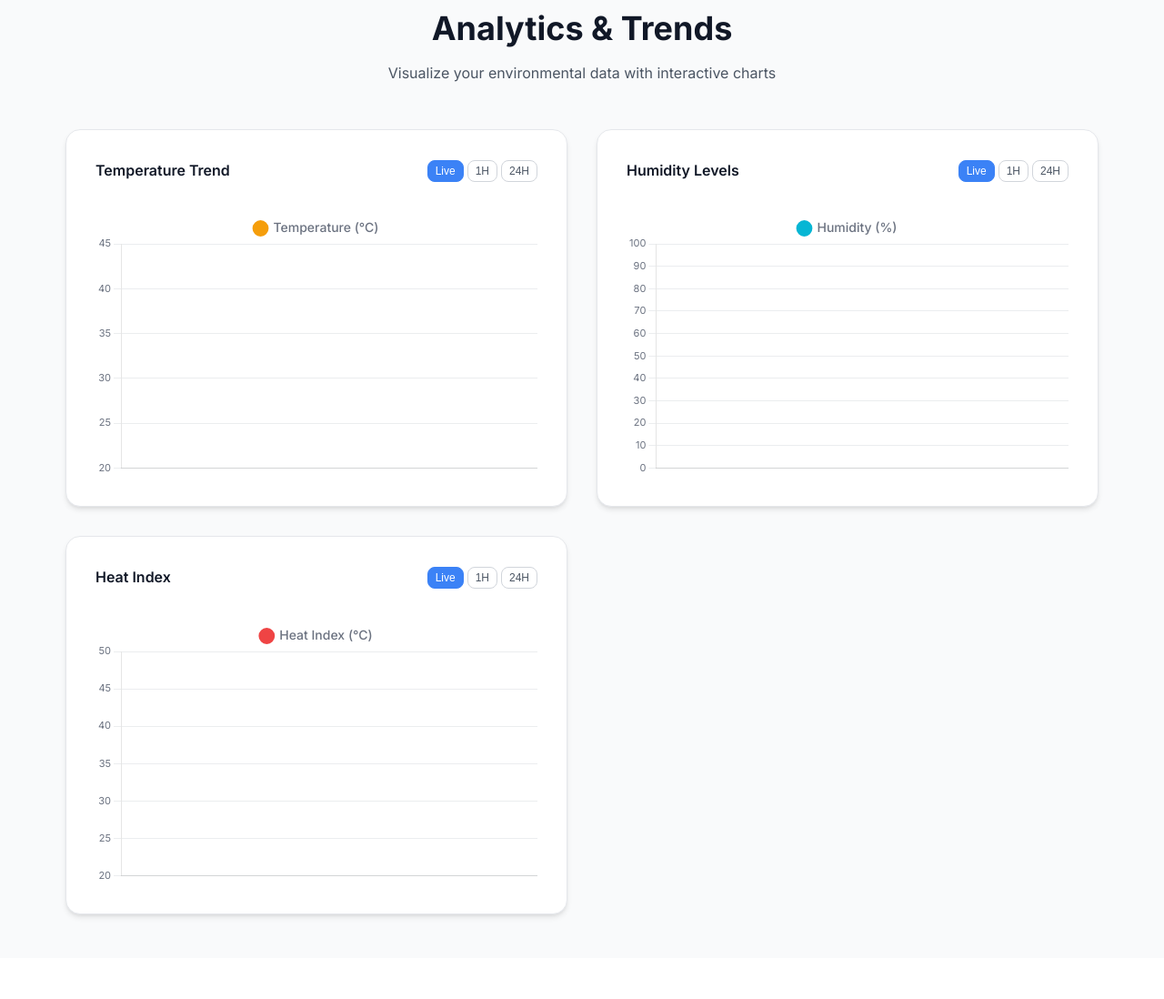
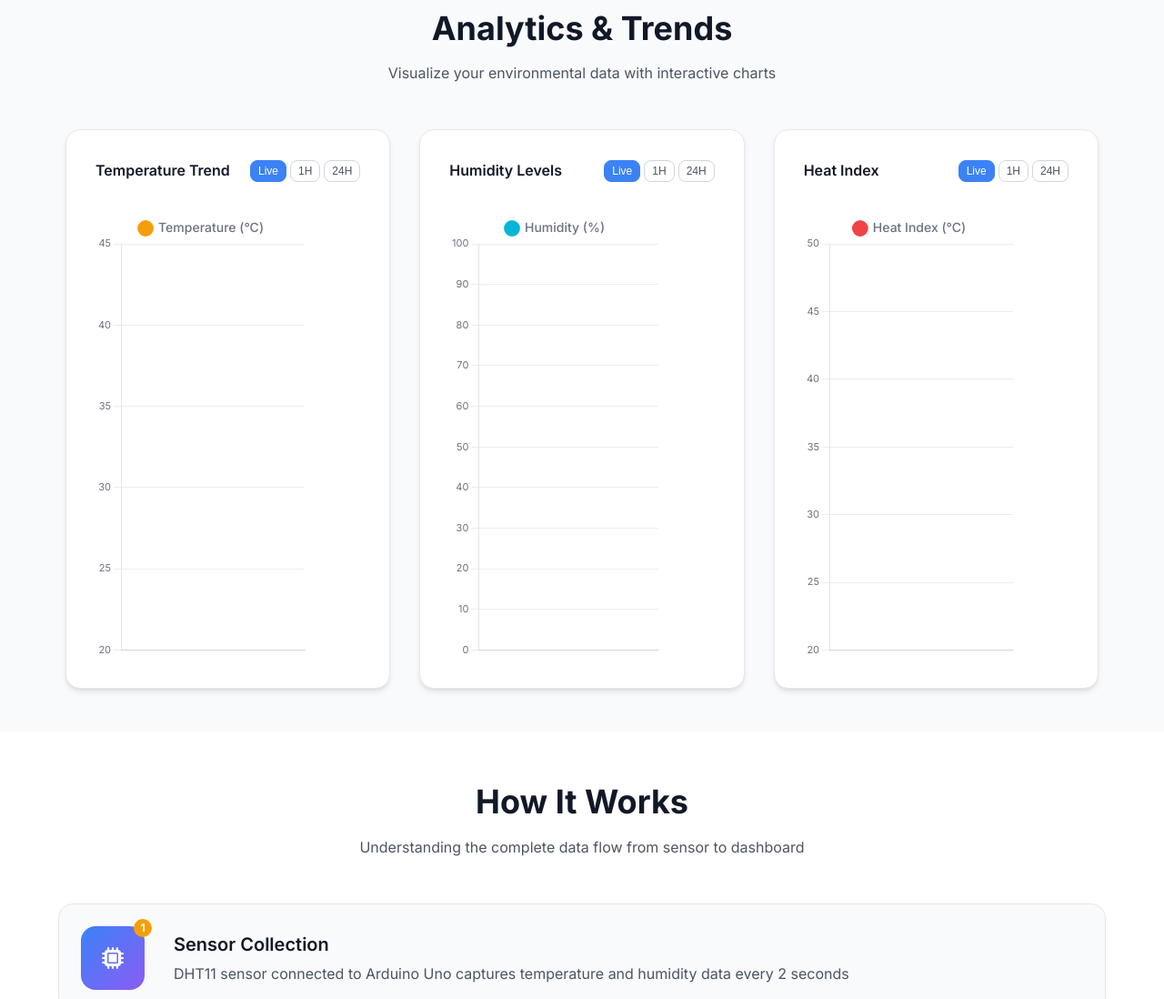
Before and after one commit to PranavHendre02/Weather-Project, a website: page index.html in a window 1280 px wide. Shown: the part 2136-3234 px from the top of the page at 91% size. Drawn offline with nearby package versions, Linux system fonts and the light colour scheme; no server answers.

Commit message:
files added

```diff
--- a/script.js
+++ b/script.js
@@ -1,5 +1,6 @@
 // Modern Weather Monitoring System JavaScript
 // Enhanced with GSAP animations, smooth scrolling navigation, and NaN handling
+// Fixed: Chart timing and mobile responsiveness
 
 class WeatherMonitor {
     constructor() {
@@ -20,7 +21,7 @@ class WeatherMonitor {
     async init() {
         this.initializeAnimations();
         this.initializeCharts();
-        this.initializeNavigation(); // ← Smooth scrolling navigation
+        this.initializeNavigation();
         this.initializeScrollEffects();
         this.startDataFetching();
 
@@ -108,7 +109,6 @@ class WeatherMonitor {
         });
     }
 
-    // ← COMPLETE NAVIGATION WITH SMOOTH SCROLLING
     initializeNavigation() {
         const navbar = document.getElementById('navbar');
         const navToggle = document.getElementById('nav-toggle');
@@ -148,20 +148,18 @@ class WeatherMonitor {
             }
         });
 
-        // ← SMOOTH SCROLLING FOR NAVIGATION LINKS
+        // Smooth scrolling for navigation links
         navLinks.forEach(link => {
             link.addEventListener('click', (e) => {
-                e.preventDefault(); // Stop default anchor behavior
+                e.preventDefault();
 
                 const targetId = link.getAttribute('href');
                 const targetSection = document.querySelector(targetId);
 
                 if (targetSection) {
-                    // Calculate position accounting for fixed navbar
                     const navbarHeight = navbar.offsetHeight;
                     const targetPosition = targetSection.offsetTop - navbarHeight - 20;
 
-                    // Smooth scroll using GSAP (since you have it loaded)
                     gsap.to(window, {
                         duration: 0.8,
                         scrollTo: {
@@ -170,7 +168,6 @@ class WeatherMonitor {
                         },
                         ease: "power2.inOut",
                         onComplete: () => {
-                            // Update URL hash after scroll
                             if (history.pushState) {
                                 history.pushState(null, null, targetId);
                             }
@@ -191,7 +188,7 @@ class WeatherMonitor {
             });
         });
 
-        // ← ACTIVE LINK ON SCROLL (optional bonus)
+        // Active link on scroll
         let currentSection = 'hero';
         window.addEventListener('scroll', () => {
             const sections = ['hero', 'dashboard', 'analytics', 'how-it-works', 'about'];
@@ -323,7 +320,7 @@ class WeatherMonitor {
                             usePointStyle: true,
                             padding: 20,
                             font: {
-                                size: 14,
+                                size: window.innerWidth < 768 ? 10 : 14, // Smaller font on mobile
                                 weight: '500'
                             }
                         }
@@ -337,11 +334,11 @@ class WeatherMonitor {
                         cornerRadius: 8,
                         displayColors: false,
                         titleFont: {
-                            size: 14,
+                            size: window.innerWidth < 768 ? 12 : 14, // Smaller font on mobile
                             weight: '600'
                         },
                         bodyFont: {
-                            size: 13
+                            size: window.innerWidth < 768 ? 11 : 13 // Smaller font on mobile
                         }
                     }
                 },
@@ -352,9 +349,18 @@ class WeatherMonitor {
                             display: false
                         },
                         ticks: {
-                            maxTicksLimit: 10,
+                            maxTicksLimit: window.innerWidth < 768 ? 5 : 8, // Fewer ticks on mobile
                             font: {
-                                size: 11
+                                size: window.innerWidth < 768 ? 9 : 11 // Smaller font on mobile
+                            },
+                            // FIXED: Format time labels to show seconds interval
+                            callback: function(value, index) {
+                                const label = this.getLabelForValue(value);
+                                // Show every other tick on mobile to avoid crowding
+                                if (window.innerWidth < 768 && index % 2 !== 0) {
+                                    return '';
+                                }
+                                return label;
                             }
                         }
                     },
@@ -366,7 +372,7 @@ class WeatherMonitor {
                         ...config.yAxisConfig,
                         ticks: {
                             font: {
-                                size: 11
+                                size: window.innerWidth < 768 ? 9 : 11 // Smaller font on mobile
                             }
                         }
                     }
@@ -404,7 +410,6 @@ class WeatherMonitor {
         }
     }
 
-    // Validation for NaN/null values
     isValidData(data) {
         return data &&
                (data.temperature === undefined || !isNaN(data.temperature)) &&
@@ -416,7 +421,6 @@ class WeatherMonitor {
         const waitingMsg = 'Waiting for sensor data';
         const waitingAlert = 'Waiting for sensor data...';
 
-        // Update all displays to waiting state
         const elements = {
             'hero-temp': waitingMsg,
             'hero-humidity': waitingMsg,
@@ -449,23 +453,19 @@ class WeatherMonitor {
     }
 
     handleDataUpdate(data) {
-        const timestamp = new Date().toLocaleTimeString('en-US', {
+        // FIXED: Create proper timestamp with seconds precision
+        const now = new Date();
+        const timestamp = now.toLocaleTimeString('en-US', {
             hour12: false,
             hour: '2-digit',
             minute: '2-digit',
             second: '2-digit'
         });
 
-        // Update hero preview
         this.updateHeroPreview(data);
-
-        // Update dashboard cards
         this.updateDashboardCards(data);
-
-        // Update alerts
         this.updateAlerts(data);
 
-        // Update charts only if data is valid
         if (this.isValidData(data)) {
             this.updateCharts(data, timestamp);
             this.storeDataHistory(data);
@@ -479,7 +479,6 @@ class WeatherMonitor {
         const heroTemp = document.getElementById('hero-temp');
         const heroHumidity = document.getElementById('hero-humidity');
 
-        // Check for valid data before updating
         if (heroTemp && data.temperature !== undefined && !isNaN(data.temperature)) {
             this.animateValue(heroTemp, data.temperature);
             heroTemp.classList.remove('skeleton');
@@ -492,13 +491,8 @@ class WeatherMonitor {
     }
 
     updateDashboardCards(data) {
-        // Temperature Card
         this.updateCard('temp', data.temperature, '°C', this.getTemperatureStatus(data.temperature));
-
-        // Humidity Card
         this.updateCard('humidity', data.humidity, '%', this.getHumidityStatus(data.humidity));
-
-        // Heat Index Card
         this.updateCard('heat', data.heatIndex, '°C', this.getHeatIndexStatus(data.heatIndex));
     }
 
@@ -507,7 +501,6 @@ class WeatherMonitor {
         const statusElement = document.getElementById(`${type}-status`);
         const statusTextElement = document.getElementById(`${type}-status-text`);
 
-        // Only update if valid number
         if (valueElement && value !== undefined && !isNaN(value)) {
             this.animateValue(valueElement, value);
             valueElement.classList.remove('skeleton');
@@ -558,15 +551,12 @@ class WeatherMonitor {
     }
 
     updateAlerts(data) {
-        // Temperature Alert
         const tempAlert = this.getTemperatureAlert(data.temperature);
         this.updateAlert('temp-alert-message', tempAlert);
 
-        // Humidity Alert
         const humidityAlert = this.getHumidityAlert(data.humidity);
         this.updateAlert('humidity-alert-message', humidityAlert);
 
-        // Heat Index Alert
         const heatAlert = this.getHeatIndexAlert(data.heatIndex);
         this.updateAlert('heat-alert-message', heatAlert);
     }
@@ -602,7 +592,7 @@ class WeatherMonitor {
     }
 
     updateCharts(data, timestamp) {
-        const maxDataPoints = 20;
+        const maxDataPoints = window.innerWidth < 768 ? 10 : 20; // Fewer points on mobile
 
         Object.keys(this.charts).forEach(chartType => {
             const chart = this.charts[chartType];
@@ -611,9 +601,8 @@ class WeatherMonitor {
             const dataKey = chartType === 'heatIndex' ? 'heatIndex' : chartType;
             const value = data[dataKey];
 
-            // Only add valid data points
             if (value !== undefined && !isNaN(value)) {
-                // Add new data point
+                // FIXED: Add timestamp with seconds precision every 3 seconds
                 chart.data.labels.push(timestamp);
                 chart.data.datasets[0].data.push(value);
 
@@ -623,7 +612,7 @@ class WeatherMonitor {
                     chart.data.datasets[0].data.shift();
                 }
 
-                chart.update('none'); // Update without animation for real-time feel
+                chart.update('none');
             }
         });
     }
@@ -667,16 +656,14 @@ class WeatherMonitor {
     }
 
     startDataFetching() {
-        // Initial fetch
         this.fetchWeatherData();
 
-        // Set up interval - Every 3 seconds
+        // FIXED: Set interval to exactly 3 seconds
         setInterval(() => {
             this.fetchWeatherData();
         }, this.updateInterval);
     }
 
-    // Utility method for performance monitoring
     getPerformanceMetrics() {
         return {
             isOnline: this.isOnline,
@@ -691,17 +678,14 @@ class WeatherMonitor {
 
 // Initialize the weather monitor when DOM is loaded
 document.addEventListener('DOMContentLoaded', () => {
-    // Add loading animation
     gsap.from("body", {
         duration: 0.5,
         opacity: 0,
         ease: "power2.out"
     });
 
-    // Initialize the weather monitoring system
     window.weatherMonitor = new WeatherMonitor();
 
-    // Add performance monitoring (optional)
     if (window.location.search.includes('debug=true')) {
         setInterval(() => {
             console.log('Performance Metrics:', window.weatherMonitor.getPerformanceMetrics());
@@ -709,7 +693,7 @@ document.addEventListener('DOMContentLoaded', () => {
     }
 });
 
-// Service Worker registration for offline support (optional)
+// Service Worker registration for offline support
 if ('serviceWorker' in navigator) {
     window.addEventListener('load', () => {
         navigator.serviceWorker.register('/sw.js')
@@ -725,15 +709,13 @@ if ('serviceWorker' in navigator) {
 // Handle visibility change for performance optimization
 document.addEventListener('visibilitychange', () => {
     if (document.hidden) {
-        // Reduce update frequency when tab is not visible
         console.log('Tab hidden - reducing update frequency');
     } else {
-        // Resume normal update frequency
         console.log('Tab visible - resuming normal updates');
     }
 });
 
-// Export for module usage (if needed)
+// Export for module usage
 if (typeof module !== 'undefined' && module.exports) {
     module.exports = WeatherMonitor;
 }
--- a/style.css
+++ b/style.css
@@ -286,6 +286,7 @@ body {
     position: relative;
     overflow: hidden;
     padding-top: 60px; /* Account for fixed navbar */
+    /* flex-direction: row; */
 }
 
 .hero-background {
@@ -969,13 +970,13 @@ body {
 .chart-wrapper {
     height: 250px;
     position: relative;
-    width: 100%;
+    width: 80%;
 }
 
 /* Tablet Analytics */
-@media (min-width: 769px) {
+@media (min-width: 69px) {
     .charts-grid {
-        grid-template-columns: repeat(auto-fit, minmax(400px, 1fr));
+        grid-template-columns: repeat(auto-fit, minmax(250px, 1fr));
         gap: var(--spacing-xl);
         padding: 0 var(--spacing-md);
     }
@@ -992,7 +993,7 @@ body {
     }
 
     .chart-wrapper {
-        height: 300px;
+        height: 500px;
     }
 }
 
```
